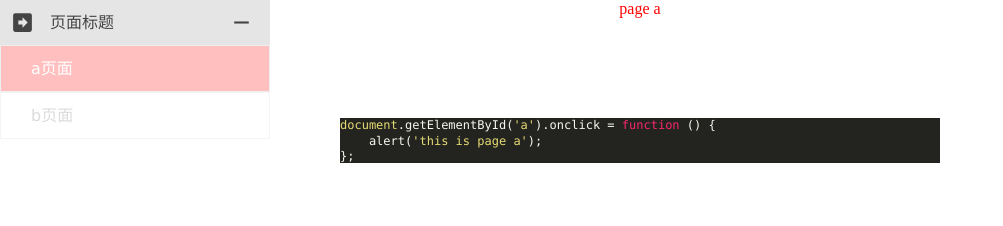
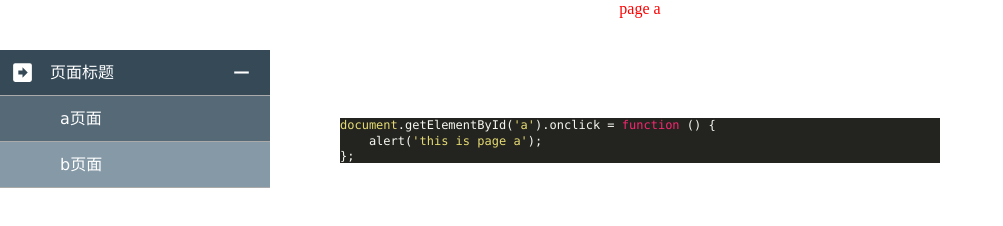
Before and after one commit to oscxc/osspa, a plain HTML site: page index.html in a window 1280 px wide. Shown: the whole page, without its empty margins (0-1003 px from the left). Drawn offline with Linux system fonts and the light colour scheme.

Commit message:
更换 osmenu 模块

```diff
--- a/osmenu/osmenu.css
+++ b/osmenu/osmenu.css
@@ -1,5 +1,5 @@
 /* 菜单容器 */
-#osmenu{
+.osmenu{
     position: fixed;
     left: 0;
     top:0;
@@ -11,6 +11,7 @@
     width: 270px;
     height: 1200px;
     font-family: Verdana,Tahoma,Consolas,'Microsoft Yahei';
+    margin-top: 50px;
 }
 /* 每个分类容器 */
 .menu-box{
@@ -22,7 +23,8 @@
     position: relative;
     height: 45px;
     line-height: 45px;
-    background: #E5E5E5;
+    background: #354957;
+    border-bottom: 1px solid #aaa;
 }
 .box-title > svg:nth-child(1){
     position: absolute;
@@ -32,12 +34,12 @@
     top:10px;
 }
 .box-title > svg:nth-child(1) > path{
-    fill: #444;
+    fill: #fff;
 }
 .box-title > span {
     position: relative;
     left: 50px;
-    color: #444;
+    color: #fff;
 }
 .box-title > svg:nth-child(3){
     position: absolute;
@@ -47,30 +49,35 @@
     top:10px;
 }
 .box-title > svg:nth-child(3) > path{
-    fill: #444;
+    fill: #fff;
 }
 /* item及其子元素(可加hover效果) */
 .box-item{
+    position: relative;
     line-height: 45px;
-    /*background: rgba(255,255,255,0.16);*/
-    background: white;
-    opacity: 0.16;
-    border: 1px solid #bbb;
+    background: #8599a7;
+    border-bottom: 1px solid #aaa;
 }
 .box-item:hover{
-    background: red;
-    opacity: 0.25;
+    background: #556977;
 }
 .box-item > svg{
-
+    position: absolute;
+    width: 25px;
+    height: 25px;
+    left:30px;
+    top:10px;
+}
+.box-item > svg > path{
+    fill:white;
 }
 .box-item > span{
     position: relative;
-    color: #222;
-    left: 30px;
+    color: #fff;
+    left: 60px;
 }
 .box-item:hover > span{
-    color: white;
+    /*color: white;*/
 }
 /* 活动状态的标题及其子元素 */
 .title-active{
@@ -87,12 +94,11 @@
 }
 /* 活动状态的item及其子元素 */
 .item-active{
-    background: red;
-    opacity: 0.25;
+    background: #556977;
 }
 .item-active > svg{
 
 }
 .item-active > span{
-    color: white;
+
 }
--- a/osmenu/osmenu.js
+++ b/osmenu/osmenu.js
@@ -167,8 +167,9 @@
     };
     extend(cfg,mycfg);
 
+    var open_close = cfg.data.open && cfg.data.close && cfg.data.open != '' && cfg.data.close != '';
     var el = create('div',{
-        id:'osmenu'
+        'class':'osmenu'
     });
 
     var boxList = [];
@@ -181,15 +182,24 @@
         box.open = true;
         //每个菜单创建title及其子元素
         box.tit = menucore.createTitle('box-title');
+        if(data[i].title.svg && data[i].title.svg !=''){
             box.tit.icon = menucore.createSvgIcon({
                 data:data[i].title.svg
             });
+            insert(box.tit,box.tit.icon);
+        }
+
         box.tit.text = menucore.createText(data[i].title.name);
+        insert(box.tit,box.tit.text);
+        if(open_close){
             box.tit.open_close = menucore.createSvgIcon({
                 data:cfg.data.open
             });
+            insert(box.tit,box.tit.open_close);
+        }
+
         //title添加到box
-        insert(el,insert(box,insert(box.tit,[box.tit.icon,box.tit.text,box.tit.open_close])));
+        insert(el,insert(box,box.tit));
 
         //遍历创建item及其子元素 并添加到box
         var items = data[i].items;
@@ -228,7 +238,9 @@
     }
     for(var i=0;i<boxList.length;i++){
         if(!boxList[i].open){
+            if(open_close){
                 menucore.setSvgData(boxList[i].tit.open_close,cfg.data.close);
+            }
             boxList[i].style.height = titleH + 'px';
         }
     }
@@ -285,11 +297,15 @@
             box.tit.addEventListener('click',function () {
                 var min = titleH,max = titleH + itemH * box.items.length;
                 if(box.open){
+                    if(open_close) {
                         menucore.setSvgData(this.open_close,cfg.data.close);
+                    }
                     new H(box,max,min,cfg.changeTime);
                 }
                 else{
+                    if(open_close) {
                         menucore.setSvgData(this.open_close,cfg.data.open);
+                    }
                     new H(box,min,max,cfg.changeTime);
                 }
                 box.open = !box.open;
```
Also changed, not shown: index.html (+0 -1 lines). Lines whose indentation alone changed are shown as unchanged.
